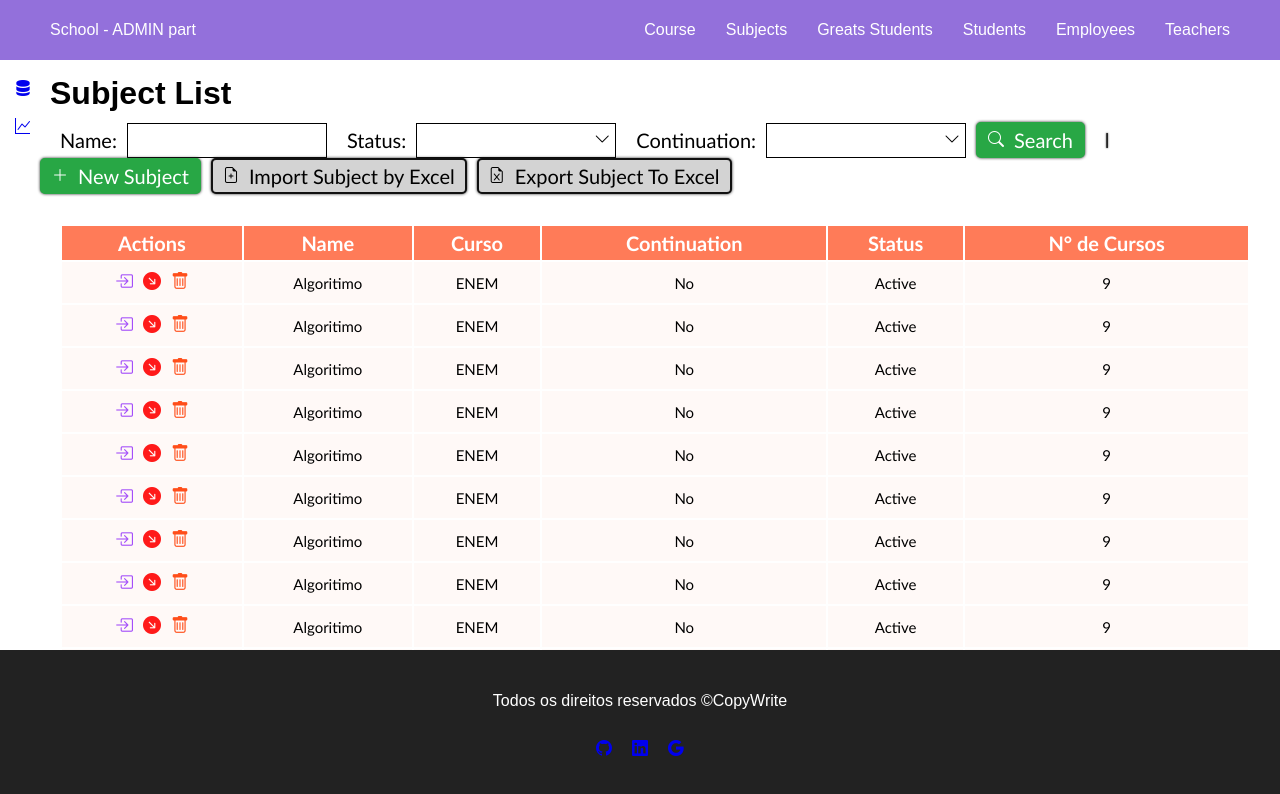
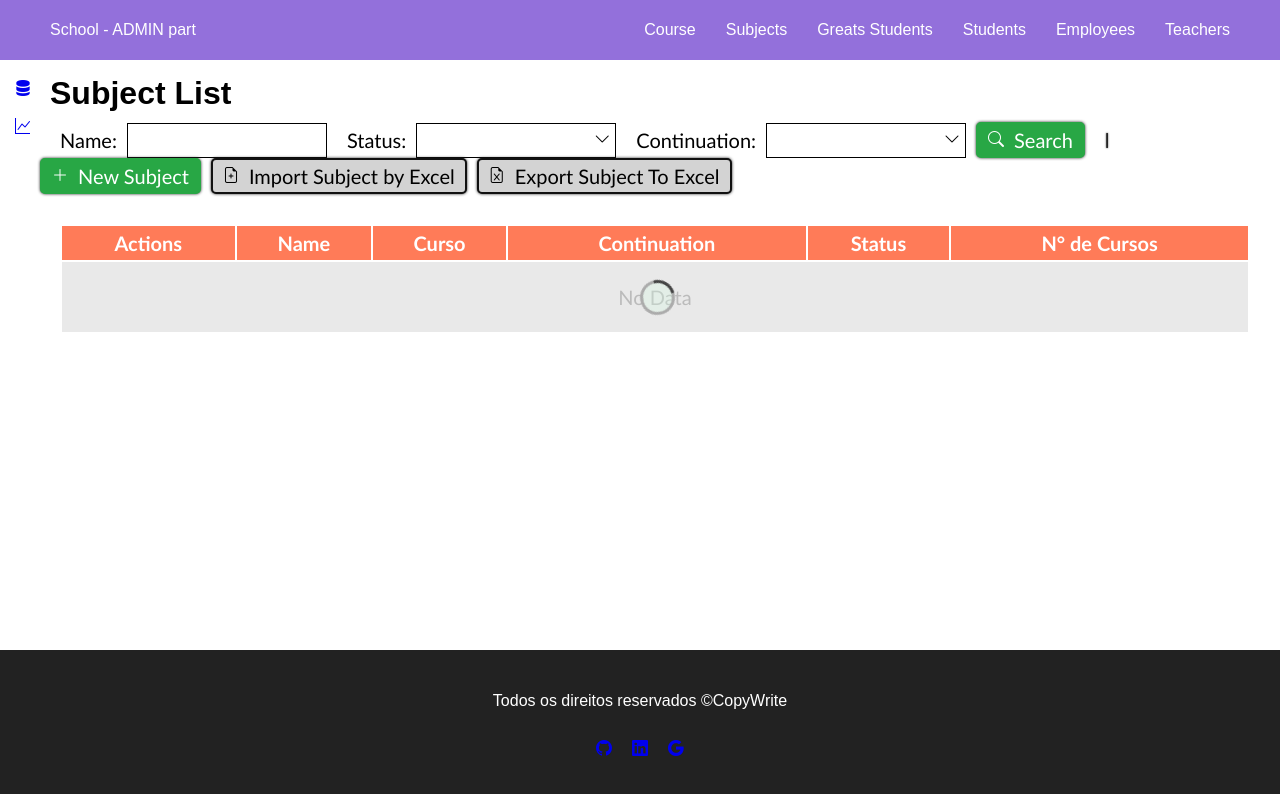
Before and after one commit to Pedro-Augusto-Barbosa-Aparecido/School-Project-Vue, a Vue app: page /admin/subjects in a window 1280 px wide. Shown: the top 794 px of the page. Built offline with nearby package versions, Linux system fonts and the light colour scheme.

Commit message:
Adding loading spinner in datagrid on first fetch data, when load page

```diff
--- a/src/components/components-tags/DataGrid.vue
+++ b/src/components/components-tags/DataGrid.vue
@@ -37,6 +37,10 @@
         </tr>
       </tbody>
     </table>
+    <div v-if="contentData.length === 0" class="no-data">
+      <DataGridSpinner id="Spinner" />
+      No Data
+    </div>
   </div>
 </template>
 
@@ -44,25 +48,15 @@
 import $ from "jquery";
 
 import "../../styles/modal.css";
+import DataGridSpinner from "./DataGridSpinner";
 
 export default {
   name: "DataGrid",
+  components: {DataGridSpinner},
   data () {
     return {
       head: ["Name", "Curso", "Continuation", "Status", "N° de Cursos"],
-      contentData: [
-          ["Algoritimo", "ENEM", "No", "Active", "9"],
-          ["Algoritimo", "ENEM", "No", "Active", "9"],
-          ["Algoritimo", "ENEM", "No", "Active", "9"],
-          ["Algoritimo", "ENEM", "No", "Active", "9"],
-          ["Algoritimo", "ENEM", "No", "Active", "9"],
-          ["Algoritimo", "ENEM", "No", "Active", "9"],
-          ["Algoritimo", "ENEM", "No", "Active", "9"],
-          ["Algoritimo", "ENEM", "No", "Active", "9"],
-          ["Algoritimo", "ENEM", "No", "Active", "9"],
-          ["Algoritimo", "ENEM", "No", "Active", "9"],
-          ["Algoritimo", "ENEM", "No", "Active", "9"],
-      ],
+      contentData: [],
       modal_title: "Alert!",
       modal_message: "Are you sure?"
 
@@ -84,7 +78,52 @@ export default {
 
     });
 
+    setTimeout(() => {
+      $(".no-data").addClass("no-data-low-color");
+      $("#Spinner").fadeIn(1500);
+      $(".body").hide();
 
+    }, 2000);
+
+    setTimeout(() => {
+      $(".no-data").removeClass("no-data-low-color");
+      $("#Spinner").fadeOut(1500);
+
+      this.contentData = [
+        ["Algoritimo", "ENEM", "No", "Active", "9"],
+        ["Algoritimo", "ENEM", "No", "Active", "9"],
+        ["Algoritimo", "ENEM", "No", "Active", "9"],
+        ["Algoritimo", "ENEM", "No", "Active", "9"],
+        ["Algoritimo", "ENEM", "No", "Active", "9"],
+        ["Algoritimo", "ENEM", "No", "Active", "9"],
+        ["Algoritimo", "ENEM", "No", "Active", "9"],
+        ["Algoritimo", "ENEM", "No", "Active", "9"],
+        ["Algoritimo", "ENEM", "No", "Active", "9"],
+        ["Algoritimo", "ENEM", "No", "Active", "9"],
+        ["Algoritimo", "ENEM", "No", "Active", "9"],
+      ];
+
+      $(".body").fadeIn(2000);
+
+    }, 5000);
+
+    /*
+    *
+    * [
+          ["Algoritimo", "ENEM", "No", "Active", "9"],
+          ["Algoritimo", "ENEM", "No", "Active", "9"],
+          ["Algoritimo", "ENEM", "No", "Active", "9"],
+          ["Algoritimo", "ENEM", "No", "Active", "9"],
+          ["Algoritimo", "ENEM", "No", "Active", "9"],
+          ["Algoritimo", "ENEM", "No", "Active", "9"],
+          ["Algoritimo", "ENEM", "No", "Active", "9"],
+          ["Algoritimo", "ENEM", "No", "Active", "9"],
+          ["Algoritimo", "ENEM", "No", "Active", "9"],
+          ["Algoritimo", "ENEM", "No", "Active", "9"],
+          ["Algoritimo", "ENEM", "No", "Active", "9"],
+      ]
+    *
+    * */
 
   },
   props: {
@@ -120,6 +159,38 @@ export default {
 </script>
 
 <style scoped>
+.no-data-low-color {
+  background-color: #E9E9E9 !important;
+  color: #BBB !important;
+
+}
+
+.no-data {
+  width: auto;
+  height: 70px;
+
+  text-align: center;
+
+  display: flex;
+
+  justify-content: center;
+  align-items: center;
+
+  border-spacing: 2px;
+  border: 2px solid #FFF;
+
+  border-top: 0;
+  border-bottom: 0;
+
+  background-color: #EEE;
+
+  color: #999;
+
+  font-family: Calibri, sans-serif !important;
+  font-size: 20px;
+
+}
+
 .actions {
   display: flex;
 
--- /dev/null
+++ b/src/components/components-tags/DataGridSpinner.vue
@@ -0,0 +1,56 @@
+<template>
+  <div style="width: 100%; left: 50%; position: fixed;">
+    <div :id="id" class="spinner-data-grid">
+
+    </div>
+  </div>
+</template>
+
+<script>
+export default {
+  name: "DataGridSpinner",
+  props: {
+    id: {
+      type: String,
+      required: true
+
+    }
+
+  }
+}
+</script>
+
+<style scoped>
+.spinner-data-grid {
+  display: none;
+
+  border: 3px solid #ABABAB;
+  border-radius: 50%;
+
+  border-top-color: #444;
+
+  width: 35px;
+  height: 35px;
+
+  background-color: hsla(140,70%,90%,0.3);
+
+  animation: spinner 1s linear infinite;
+
+}
+
+@keyframes spinner {
+  0% {
+    transform: rotate(0deg);
+
+  }
+
+  100% {
+    transform: rotate(360deg);
+
+  }
+
+}
+
+
+
+</style>
--- a/src/pages/SubjectListPage.vue
+++ b/src/pages/SubjectListPage.vue
@@ -58,7 +58,7 @@ export default {
     },
 
     log () {
-      console.log(this.filters_values)
+
 
     }
 
```
Lines whose indentation alone changed are shown as unchanged.
